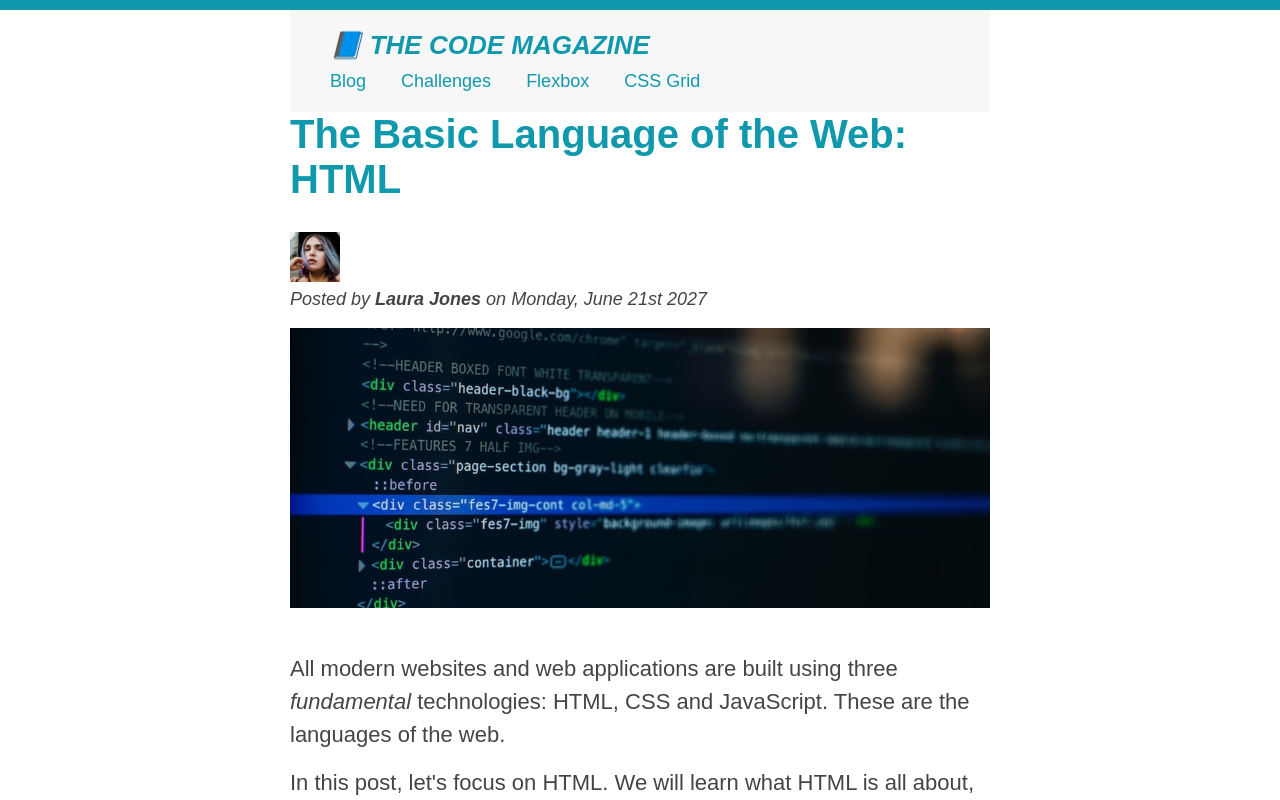
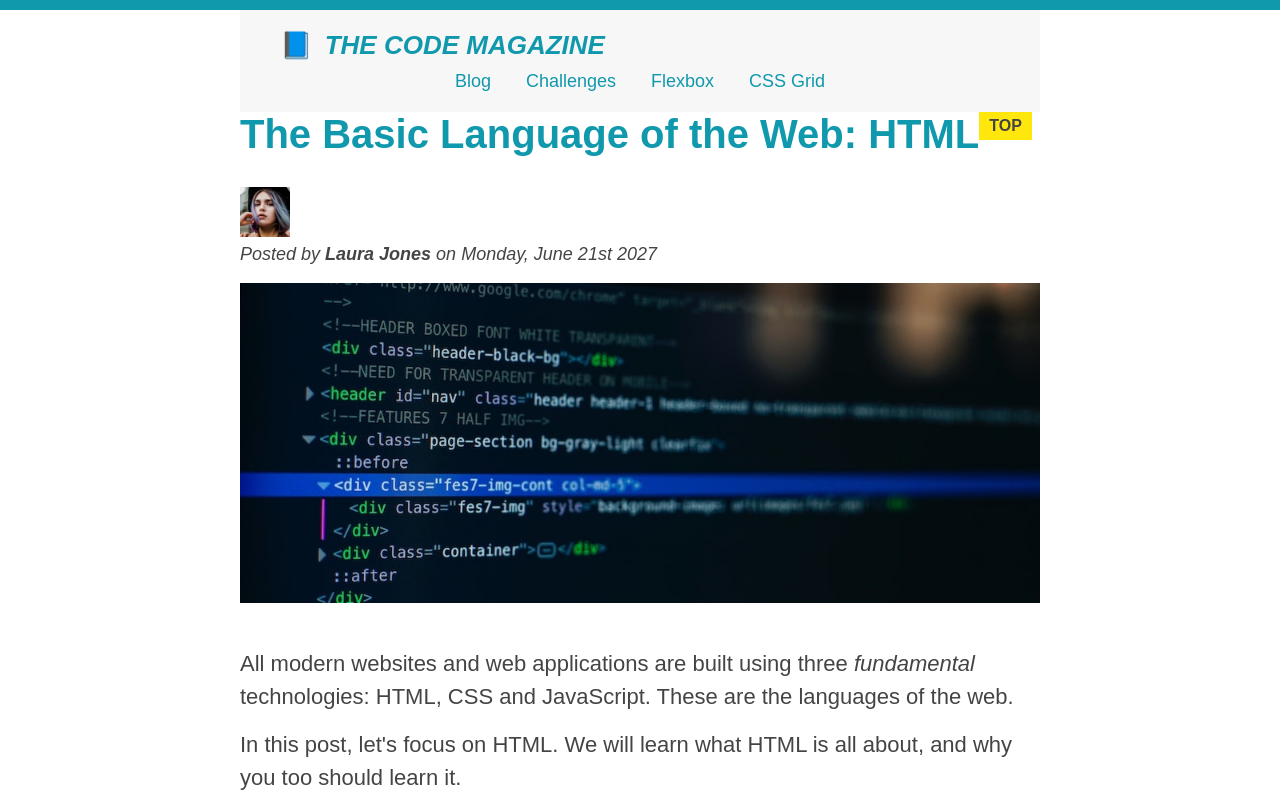
Before and after one commit to Mohamed-A-Sharaf/the-code-magazine, a plain HTML site: page index.html in a window 1280 px wide. Shown: the top 800 px of the page. Drawn offline with Linux system fonts and the light colour scheme.

Commit message:
5th And Last CSS Fundamentals

```diff
--- a/index.html
+++ b/index.html
@@ -124,7 +124,7 @@
               src="img/related-1.jpg"
               alt="Person programming"
               width="75"
-              width="75"
+              height="75"
             />
             <a href="#">How to Learn Web Development</a>
             <p class="related-author">By Jonas Schmedtmann</p>
@@ -134,7 +134,7 @@
               src="img/related-2.jpg"
               alt="Lightning"
               width="75"
-              heigth="75"
+              height="75"
             />
             <a href="#">The Unknown Powers of CSS</a>
             <p class="related-author">By Jim Dillon</p>
--- a/style.css
+++ b/style.css
@@ -10,11 +10,10 @@ body {
   position: relative;
 }
 .container {
-  width: 700px;
+  width: 800px;
   /* margin-left: auto;
   margin-right: auto; */
   margin: 0 auto;
-  position: relative;
 }
 .main-header {
   background-color: #f7f7f7;
@@ -26,6 +25,7 @@ body {
 }
 nav {
   font-size: 18px;
+  text-align: center;
 }
 
 article {
@@ -33,6 +33,7 @@ article {
 }
 .post-header {
   margin-bottom: 40px;
+  /* position: relative; */
 }
 aside {
   background-color: #f7f7f7;
@@ -199,6 +200,30 @@ button {
   bottom: 50px;
   right: 50px;
 }
+h1::first-letter {
+  font-style: normal;
+  margin-right: 5px;
+}
+/* h3 + p::first-line {
+  color: red;
+} */
+h2 {
+  /* background-color: orange; */
+  position: relative;
+}
+h2::after {
+  content: "TOP";
+  background-color: #ffe70e;
+  color: #444;
+
+  font-size: 16px;
+  font-weight: bold;
+  display: inline-block;
+  padding: 5px 10px;
+  position: absolute;
+  top: -15;
+  right: -25;
+}
 /* Resolving conflicts */
 /* #copyright {
   color: red;
```
